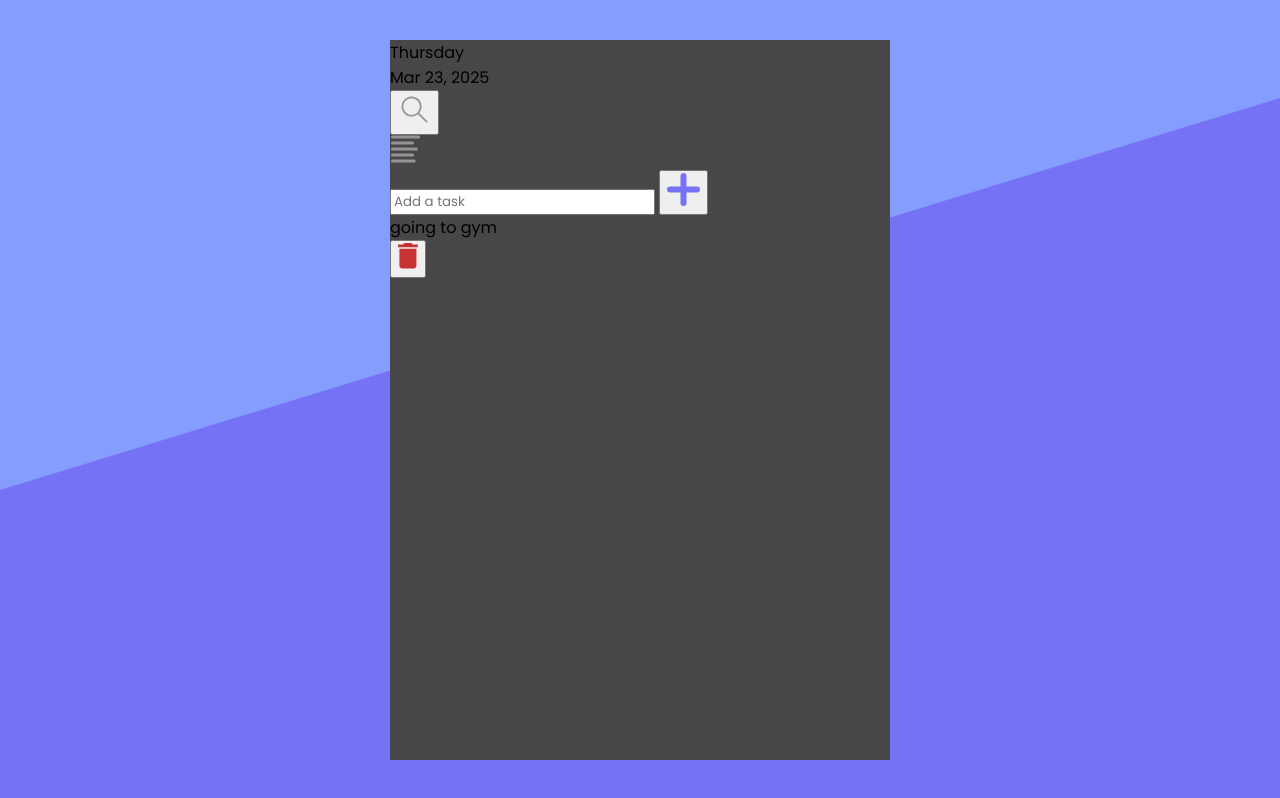
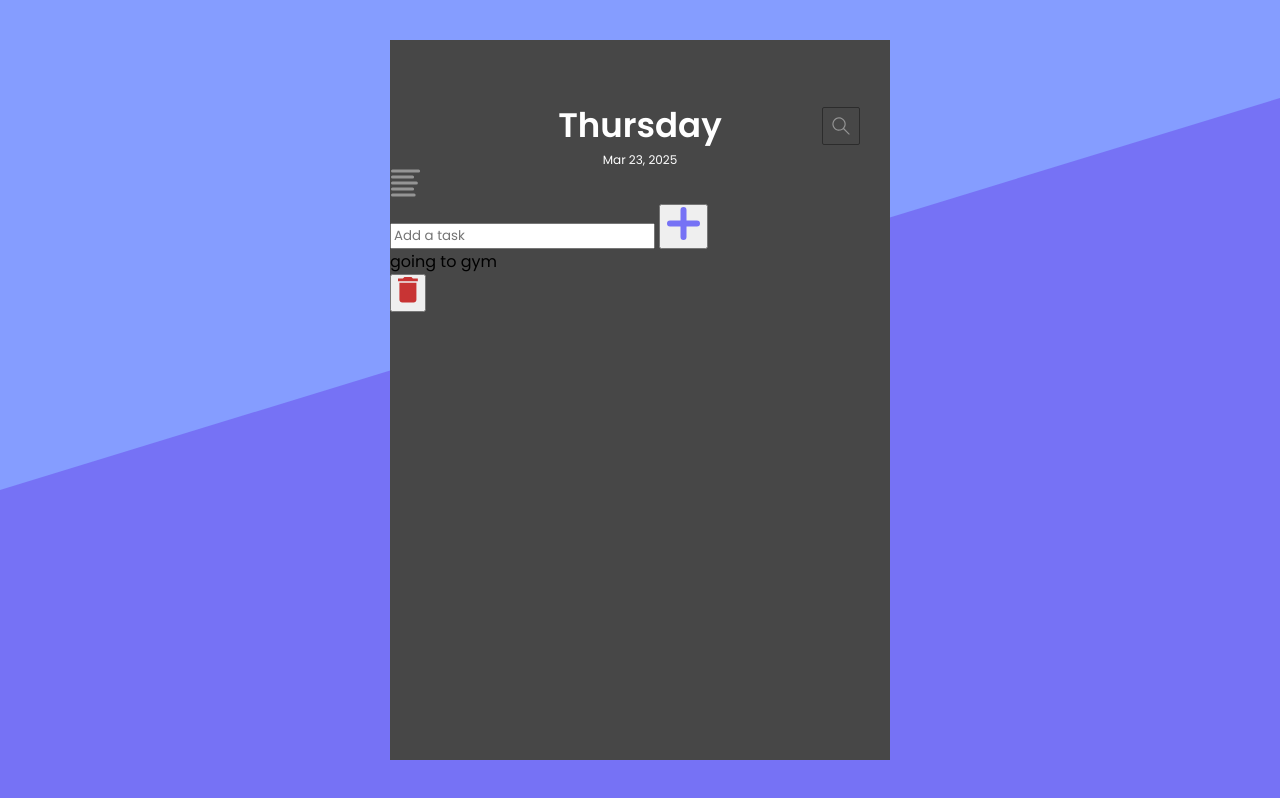
Before and after one commit to silverPalets/todo-list, a plain HTML site: page index.html in a window 1280 px wide. Drawn offline with Linux system fonts and the light colour scheme.

Commit message:
chnaging html structure of search button and day and finishing css of date and search part.

```diff
--- a/index.html
+++ b/index.html
@@ -16,17 +16,18 @@
     <div class="second-background"></div>
     <div class="body-cover">
       <main class="todo-page">
-        <div class="date-search">
-          <div class="day-and-date">
+        <div class="date-and-search-wrapper">
+          <div class="day-and-search">
             <div class="day">Thursday</div>
-            <div class="date">Mar 23, 2025</div>
+            <button class="search-button">
+              <img
+                class="search-icon"
+                src="./src/icones/fluent_search-28-regular.svg"
+                alt="search icon"
+              />
+            </button>
           </div>
-          <button class="search-button">
-            <img
-              src="./src/icones/fluent_search-28-regular.svg"
-              alt="search icon"
-            />
-          </button>
+          <div class="date">Mar 23, 2025</div>
         </div>
         <div class="main-part">
           <div class="add-task-bar">
--- a/src/css/styles.css
+++ b/src/css/styles.css
@@ -39,3 +39,51 @@ body .second-background {
   position: relative;
   background-color: var(--primary-color);
 }
+
+.date-and-search-wrapper {
+  margin-top: 60px;
+  display: flex;
+  justify-content: center;
+  align-items:center;
+  flex-direction: column;
+
+  margin-left: 30px;
+  margin-right: 30px;
+}
+
+.date-and-search-wrapper .day-and-search {
+  display: flex;
+  align-items: center;
+  justify-content: center;
+}
+
+.day-and-search .day {
+  color: var(--secondery-color);
+  font-size: 34px;
+  font-weight: 600;
+}
+
+.date-and-search-wrapper .search-button {
+  background-color: rgba(0, 0, 0, 0);
+  border: solid;
+  border-width: 1.8px;
+  border-radius: 2px;
+  border-color: rgb(44, 44, 44);
+  width: 38px;
+  height: 38px;
+  display: flex;
+  justify-content: center;
+  align-items: center;
+  position:absolute;
+  right: 30px;
+}
+
+.search-button .search-icon {
+  width: 22px;
+}
+
+
+.date-and-search-wrapper .date {
+  color: var(--secondery-color);
+  font-size: 12px;
+}
```
